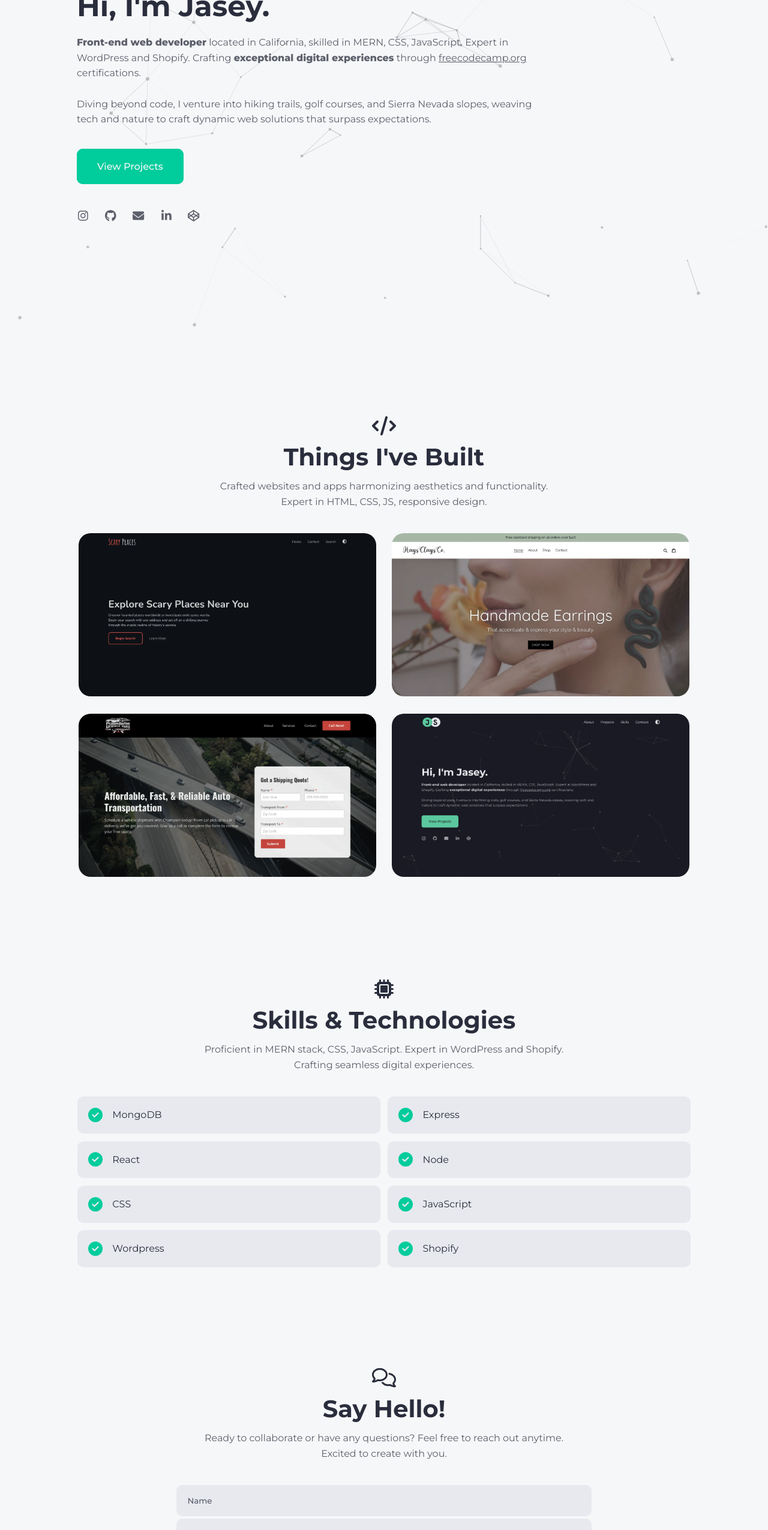
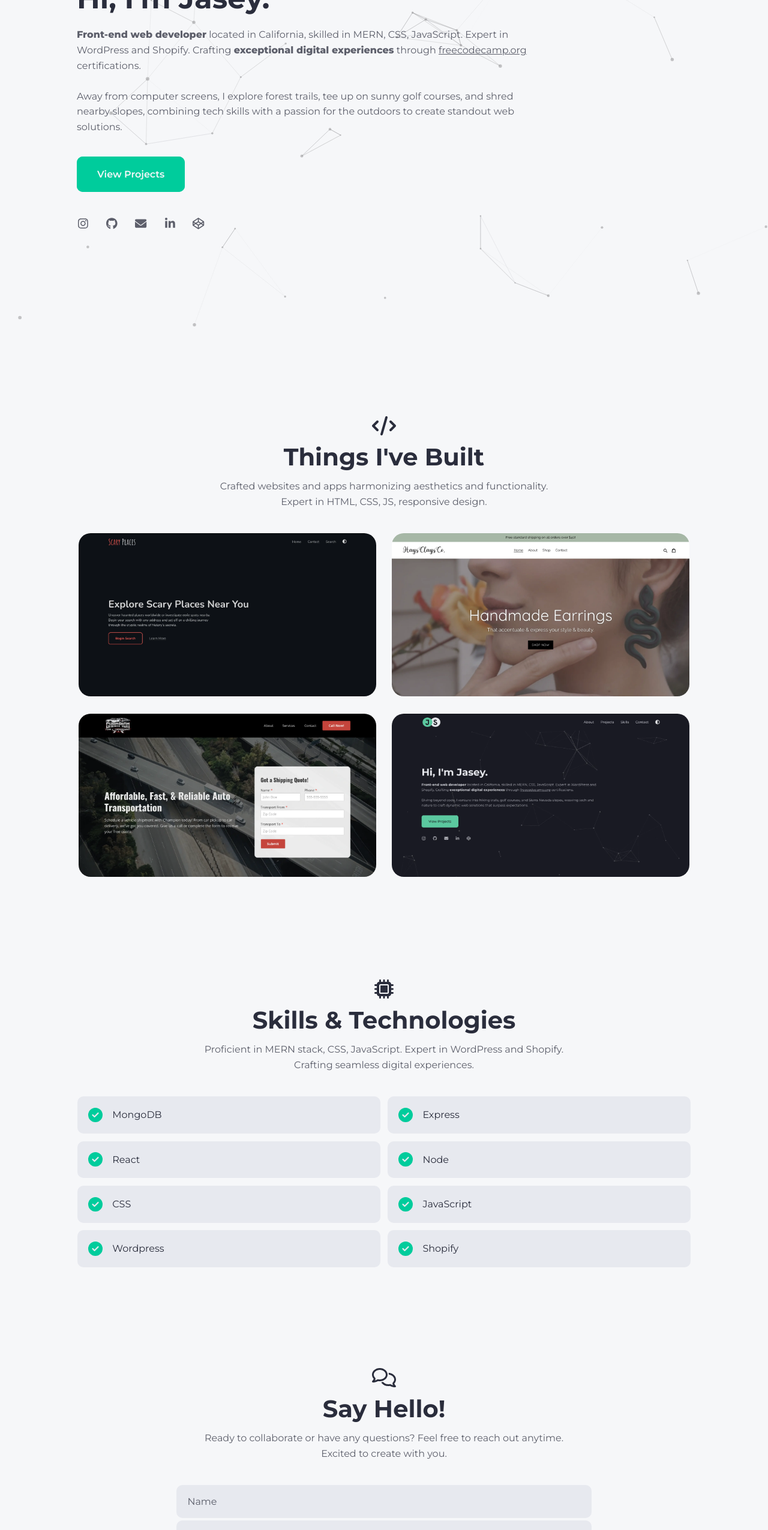
Before and after one commit to JaseySmith/react-portfolio, a React (Create React App) app: page / in a window 1280 px wide. Shown: the part 234-2785 px from the top of the page at 60% size. Built offline with nearby package versions, Linux system fonts and the light colour scheme.

Commit message:
Updated about section

```diff
--- a/src/App.css
+++ b/src/App.css
@@ -234,7 +234,8 @@ h1 {
   border: 2px solid #00cc9c;
   padding: 18px 32px;
   border-radius: 10px;
-  font-weight: 500;
+  font-weight: 600;
+  font-size: 1em;
   text-decoration: none;
   cursor: pointer;
   transition-duration: 0.2s;
@@ -255,7 +256,7 @@ h1 {
   opacity: 0.75;
   font-size: 1.2em;
   padding: 2px;
-  margin-right: 24px;
+  margin-right: 26px;
   transition: all 0.2s;
 }
 
@@ -406,7 +407,8 @@ h3 {
 
 #contact input[type="text"], input[type="email"],textarea {
   font-family: 'Montserrat', sans-serif;
-  font-weight: 500;
+  font-weight: 400;
+  font-size: 1em;
   width: 100%;
   padding: 18px;
   margin-bottom: 4px;
@@ -418,7 +420,7 @@ h3 {
 }
 
 form textarea {
-  height: 15em;
+  height: 12em;
   resize: vertical;
   min-height: 10em;
   max-height: 40em;
--- a/src/components/About.js
+++ b/src/components/About.js
@@ -8,7 +8,7 @@ function About() {
         <div id="about">
             <div className="content">
               <h1>Hi, I'm Jasey.</h1>
-              <p className="text"><span>Front-end web developer</span> located in California, skilled in MERN, CSS, JavaScript. Expert in WordPress and Shopify. Crafting <span>exceptional digital experiences</span> through <a href="https://www.freecodecamp.org/">freecodecamp.org</a> certifications.<br></br><br></br><div className="hide-on-mobile">Diving beyond code, I venture into hiking trails, golf courses, and Sierra Nevada slopes, weaving tech and nature to craft dynamic web solutions that surpass expectations.</div></p>
+              <p className="text"><span>Front-end web developer</span> located in California, skilled in MERN, CSS, JavaScript. Expert in WordPress and Shopify. Crafting <span>exceptional digital experiences</span> through <a href="https://www.freecodecamp.org/">freecodecamp.org</a> certifications.<br></br><br></br><div className="hide-on-mobile">Away from computer screens, I explore forest trails, tee up on sunny golf courses, and shred nearby slopes, combining tech skills with a passion for the outdoors to create standout web solutions.</div></p>
               <a className="btn" href="#projects">View Projects</a>
               <Socials />
             </div>
```
